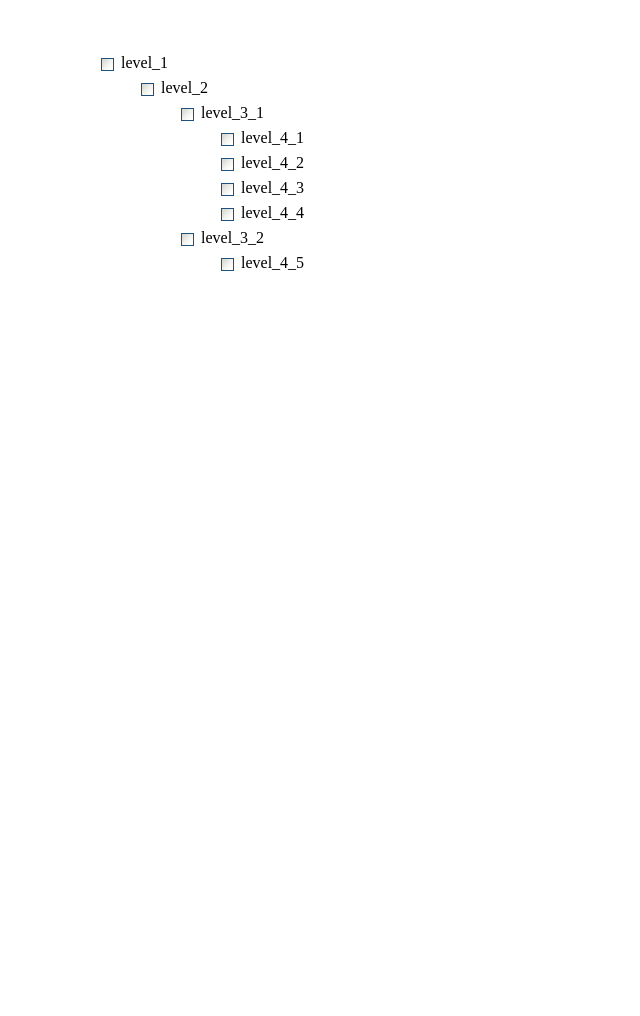
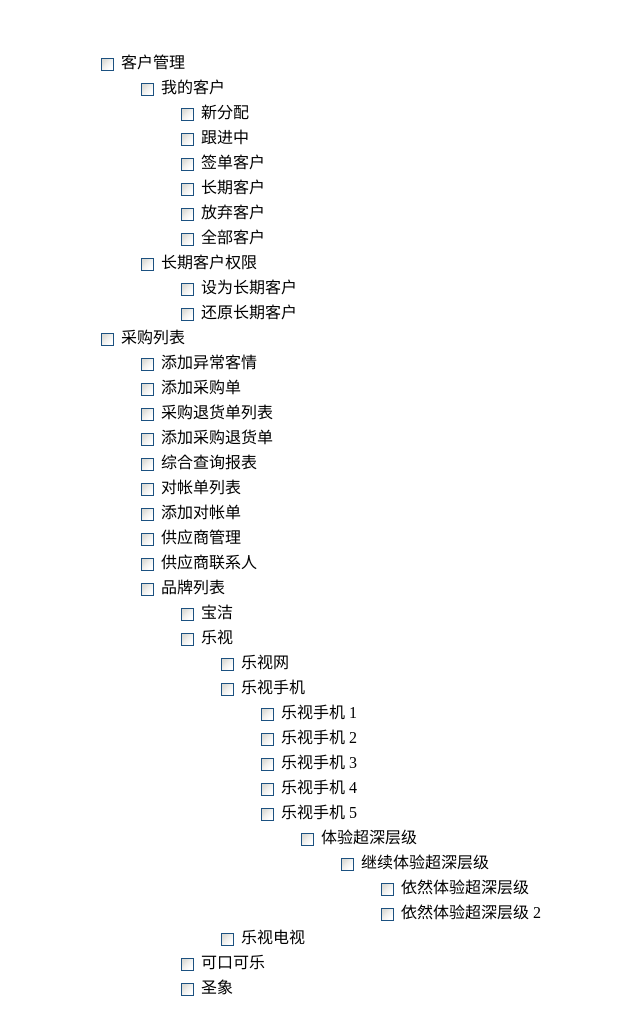
Before and after one commit to ZhuFaner/vue-tree-select, a plain HTML site: page example/index.html in a window 1280 px wide. Shown: the whole page, without its empty margins (332-972 px from the left). Before the commit the page ends 800 px from the top, so only its background shows below. Drawn offline with nearby package versions, Linux system fonts and the light colour scheme.

Commit message:
make example better

```diff
--- a/example/index.html
+++ b/example/index.html
@@ -29,23 +29,63 @@
     <one-select v-bind:isroot="true" v-bind:tree="tree"></one-select>
   </div>
 
+<textarea id="treeDataJSON" style="display: none;">
+{
+  "客户管理": {
+    "我的客户": {
+      "新分配": {},
+      "跟进中": {},
+      "签单客户": {},
+      "长期客户": {},
+      "放弃客户": {},
+      "全部客户": {}
+    },
+    "长期客户权限": {
+      "设为长期客户": {},
+      "还原长期客户": {}
+    }
+  },
+  "采购列表": {
+    "添加异常客情": {},
+    "添加采购单": {},
+    "采购退货单列表": {},
+    "添加采购退货单": {},
+    "综合查询报表": {},
+    "对帐单列表": {},
+    "添加对帐单": {},
+    "供应商管理": {},
+    "供应商联系人": {},
+    "品牌列表": {
+      "宝洁": {},
+      "乐视": {
+        "乐视网": {},
+        "乐视手机": {
+          "乐视手机 1": {},
+          "乐视手机 2": {},
+          "乐视手机 3": {},
+          "乐视手机 4": {},
+          "乐视手机 5": {
+            "体验超深层级": {
+              "继续体验超深层级": {
+                "依然体验超深层级": {},
+                "依然体验超深层级 2": {}
+              }
+            }
+          }
+        },
+        "乐视电视": {}
+      },
+      "可口可乐": {},
+      "圣象": {}
+    }
+  }
+}
+</textarea>
+
 <script>
 // 初始数据
-var treeData = {
-  level_1: {
-    level_2: {
-      level_3_1: {
-        level_4_1: {},
-        level_4_2: {},
-        level_4_3: {},
-        level_4_4: {}
-      },
-      level_3_2: {
-        level_4_5: {}
-      }
-    }
-  }
-};
+var treeDataJSON = document.getElementById("treeDataJSON").value;
+var treeData = JSON.parse(treeDataJSON);
 Vue.component('one-select', {
   name: 'one-select',
   template: '#one-select',
```
